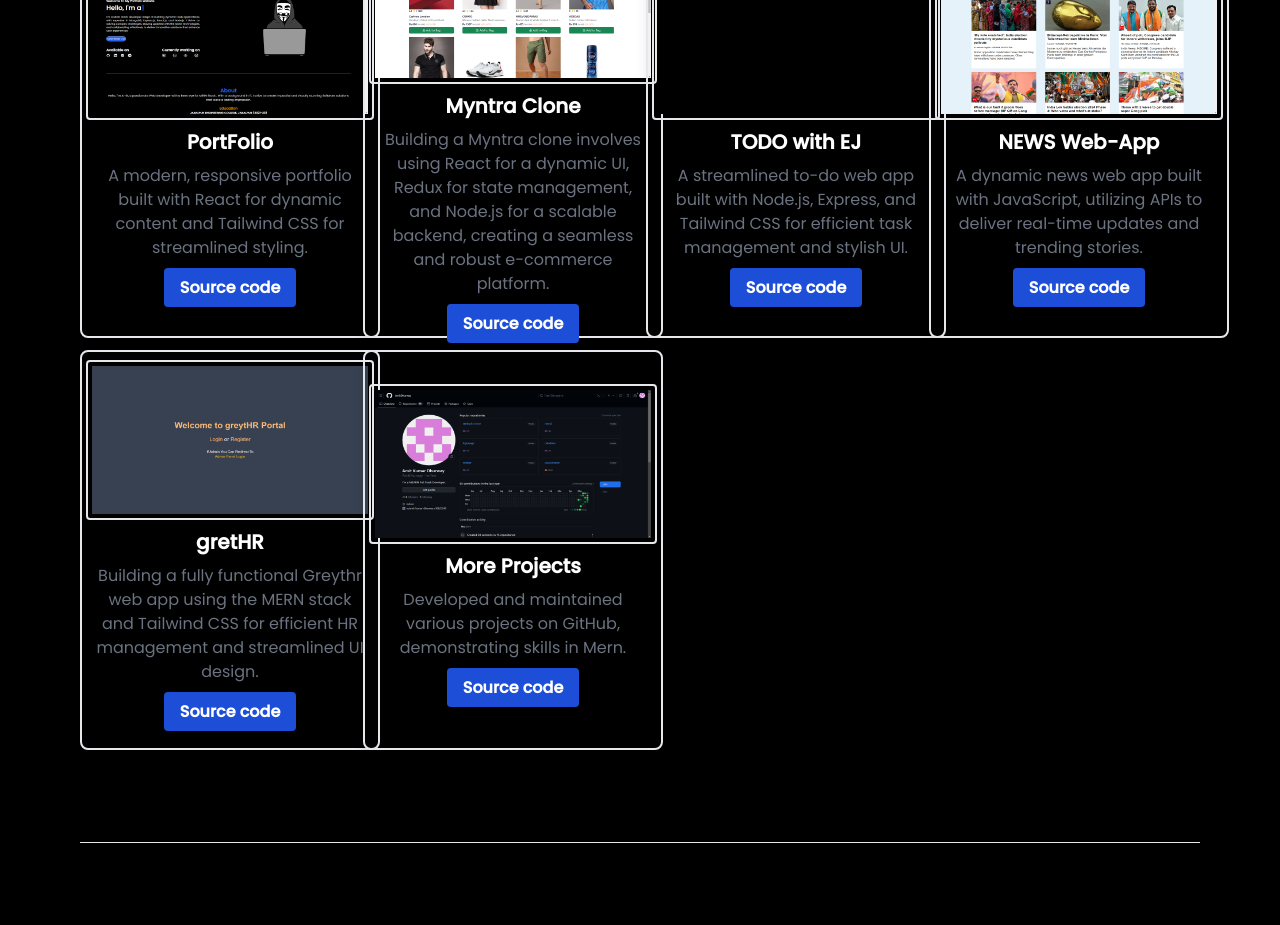
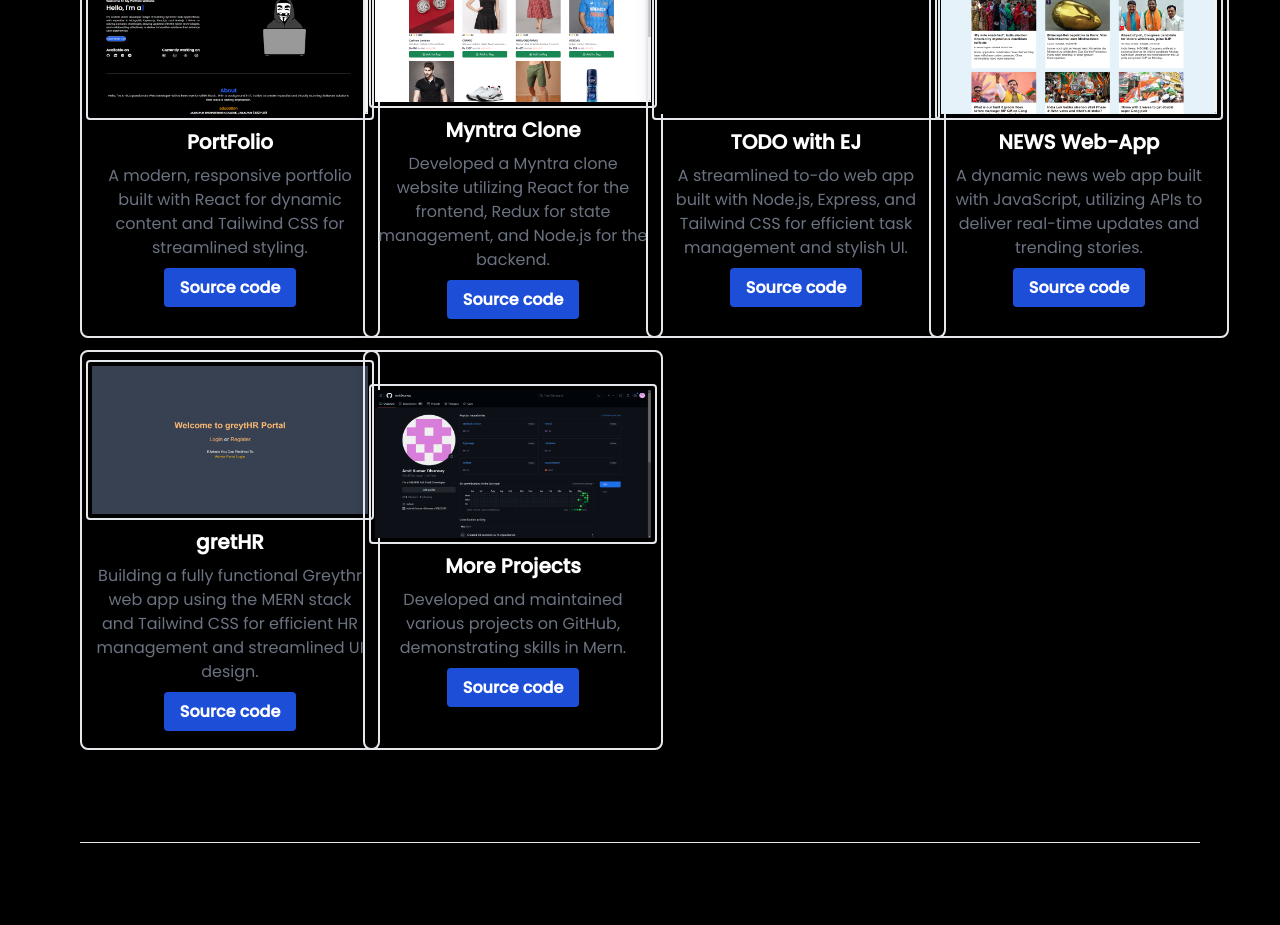
Before and after one commit to AmitDhurway/Portfolio, a React (Vite) app: page / in a window 1280 px wide. Shown: the part 2160-3085 px from the top of the page. Built offline with nearby package versions, Linux system fonts and the light colour scheme.

Commit message:
Add Project

```diff
--- a/src/components/Portfolio.jsx
+++ b/src/components/Portfolio.jsx
@@ -19,7 +19,7 @@
       id: 2,
       logo: myntraclone,
       name: "Myntra Clone",
-      desc: "Building a Myntra clone involves using React for a dynamic UI, Redux for state management, and Node.js for a scalable backend, creating a seamless and robust e-commerce platform.",
+      desc: "Developed a Myntra clone website utilizing React for the frontend, Redux for state management, and Node.js for the backend.",
       sourceCodeLink: "",
     },
     {
```
